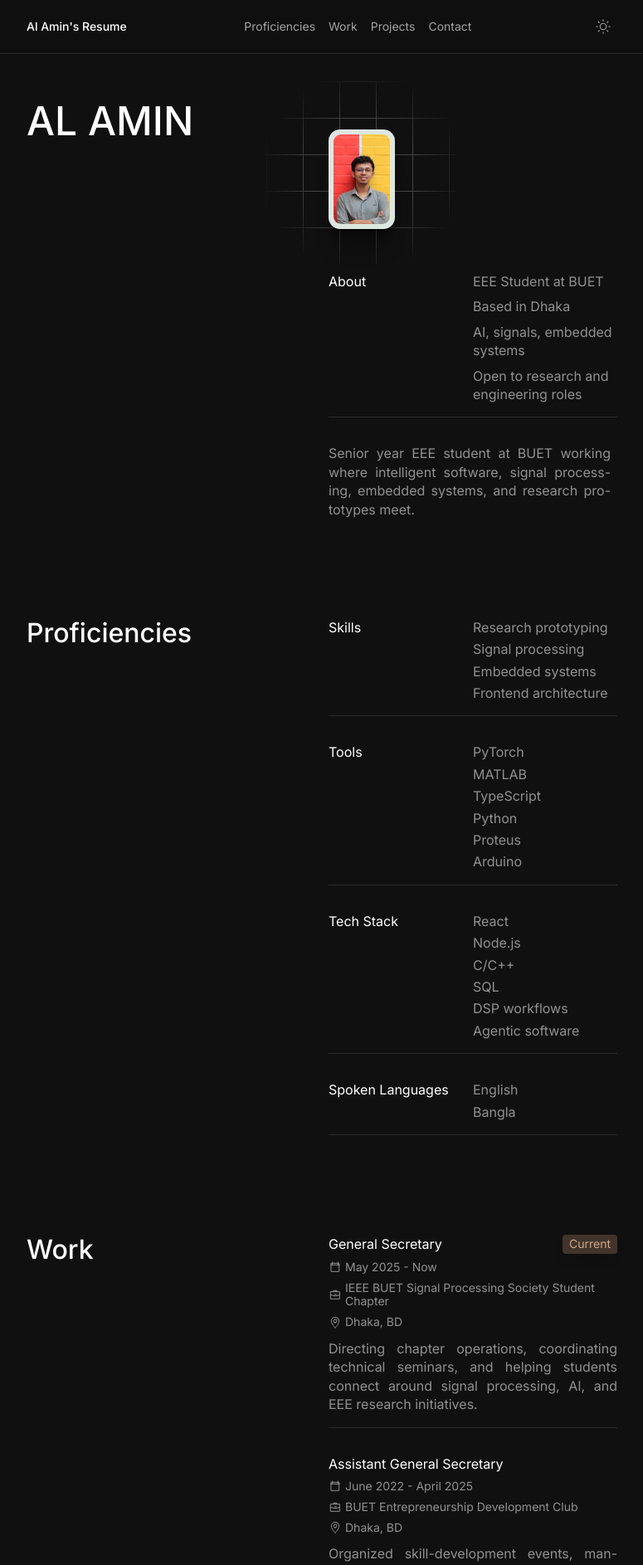
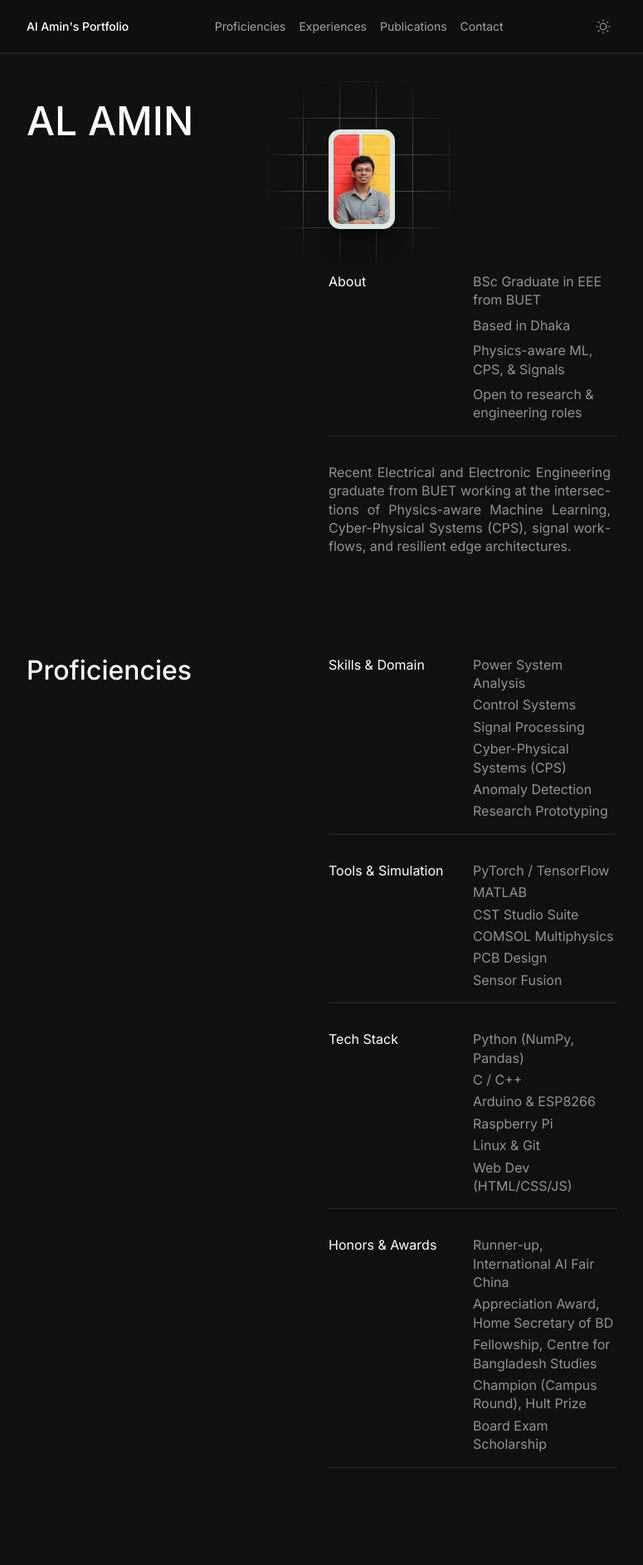
Before and after one commit to Alamin35/amin-resume, a React (Vite) app: page / in a window 1280 px wide. Shown: the top 1886 px of the page at 83% size, without its empty margins (252-1027 px from the left). Built offline with nearby package versions, Linux system fonts and the light colour scheme.

Commit message:
Update App.tsx

```diff
--- a/src/App.tsx
+++ b/src/App.tsx
@@ -16,7 +16,7 @@ type ResumeEntry = {
   description: string;
 };
 
-type Project = {
+type Publication = {
   slug: string;
   title: string;
   subtitle: string;
@@ -43,187 +43,183 @@ const resumeUrl =
   "https://drive.google.com/file/d/1CWkpabhO-R3XEt4o7VIXqH5flWzJBNyf/view?usp=sharing";
 
 const about: NoteItem[] = [
-  { label: "EEE Student at BUET" },
-  { label: "Based in Dhaka" },
-  { label: "AI, signals, embedded systems" },
-  { label: "Open to research and engineering roles" },
+  { label: "BSc Graduate in EEE from BUET" }, // Updated fresh graduate hook [cite: 8]
+  { label: "Based in Dhaka" }, // [cite: 2]
+  { label: "Physics-aware ML, CPS, & Signals" }, // [cite: 4]
+  { label: "Open to research & engineering roles" },
 ];
 
 const proficiencies = [
   {
-    title: "Skills",
-    items: ["Research prototyping", "Signal processing", "Embedded systems", "Frontend architecture"],
+    title: "Skills & Domain",
+    items: [
+      "Power System Analysis", // Added EEE Core skills [cite: 8]
+      "Control Systems", // [cite: 8]
+      "Signal Processing", // [cite: 4]
+      "Cyber-Physical Systems (CPS)", // [cite: 4]
+      "Anomaly Detection", // [cite: 4]
+      "Research Prototyping"
+    ],
   },
   {
-    title: "Tools",
-    items: ["PyTorch", "MATLAB", "TypeScript", "Python", "Proteus", "Arduino"],
+    title: "Tools & Simulation",
+    items: [
+      "PyTorch / TensorFlow", // Integrated from CV [cite: 28]
+      "MATLAB", // [cite: 28]
+      "CST Studio Suite", // Added EEE simulation tool [cite: 30]
+      "COMSOL Multiphysics", // Added EEE simulation tool [cite: 30]
+      "PCB Design", // Added EEE hardware framework [cite: 29]
+      "Sensor Fusion" // [cite: 29]
+    ],
   },
   {
     title: "Tech Stack",
-    items: ["React", "Node.js", "C/C++", "SQL", "DSP workflows", "Agentic software"],
+    items: [
+      "Python (NumPy, Pandas)", // [cite: 28]
+      "C / C++", // [cite: 28]
+      "Arduino & ESP8266", // [cite: 29]
+      "Raspberry Pi", // [cite: 29]
+      "Linux & Git", // [cite: 30]
+      "Web Dev (HTML/CSS/JS)" // [cite: 30]
+    ],
   },
   {
-    title: "Spoken Languages",
-    items: ["English", "Bangla"],
+    title: "Honors & Awards",
+    items: [
+      "Runner-up, International AI Fair China", // Added elite honors directly from your CV [cite: 13]
+      "Appreciation Award, Home Secretary of BD", // [cite: 15]
+      "Fellowship, Centre for Bangladesh Studies", // [cite: 16]
+      "Champion (Campus Round), Hult Prize", // [cite: 17]
+      "Board Exam Scholarship" // [cite: 18]
+    ],
   },
 ];
 
-const work: ResumeEntry[] = [
+const experiences: ResumeEntry[] = [ // Rebranded data container structure from 'work' to 'experiences'
   {
     title: "General Secretary",
     badge: "Current",
-    period: "May 2025 - Now",
-    organization: "IEEE BUET Signal Processing Society Student Chapter",
-    location: "Dhaka, BD",
+    period: "May 2025 - Present", // [cite: 33]
+    organization: "IEEE BUET Signal Processing Society Student Chapter", // [cite: 32]
+    location: "Dhaka, BD", // [cite: 6]
     description:
-      "Directing chapter operations, coordinating technical seminars, and helping students connect around signal processing, AI, and EEE research initiatives.",
+      "Directing overall chapter operations and coordinating with the executive committee. Organized technical seminars, hands-on workshops, and major networking events for student builders in the electrical and electronic engineering domain.", // [cite: 34, 35]
   },
   {
     title: "Assistant General Secretary",
-    period: "June 2022 - April 2025",
-    organization: "BUET Entrepreneurship Development Club",
-    location: "Dhaka, BD",
+    period: "June 2022 - April 2025", // [cite: 36]
+    organization: "BUET Entrepreneurship Development Club", // [cite: 37]
+    location: "Dhaka, BD", // [cite: 6]
     description:
-      "Organized skill-development events, managed sponsorships, and supported professional networking programs for student builders and founders.",
+      "Organized targeted student skill-development events, managed local and external corporate sponsorships, and arranged EDC Talks along with professional networking sessions.", // [cite: 37, 38]
   },
   {
     title: "Chief Technology Officer",
-    period: "June 2020 - December 2022",
-    organization: "Paintbeatart.com",
+    period: "June 2020 - December 2022", // [cite: 40]
+    organization: "Paintbeatart.com", // [cite: 39]
     location: "Remote",
     description:
-      "Architected an e-commerce platform supporting 100+ artists and managed technical operations through Bangabandhu Innovation Grant recognition.",
+      "Architected a scalable e-commerce infrastructure supporting over 100+ independent artists and supervised technical web operations. Recognized for architectural scalability via the Bangabandhu Innovation Grant (BIG) 2021.", // [cite: 41, 42]
   },
 ];
 
 const education: ResumeEntry[] = [
   {
-    title: "BSc in Electrical and Electronic Engineering",
-    badge: "Current",
-    period: "January 2022 - June 2026",
-    organization: "Bangladesh University of Engineering & Technology",
-    location: "Dhaka, BD",
+    title: "Bachelor of Science in Electrical and Electronic Engineering",
+    badge: "Graduated", // Updated student tag status to reflect your fresh graduate milestone [cite: 8]
+    period: "January 2022 - June 2026", // [cite: 7]
+    organization: "Bangladesh University of Engineering & Technology", // [cite: 6]
+    location: "Dhaka, BD", // [cite: 6]
     description:
-      "Studying power systems, control, digital signal processing, microprocessors, data structures, machine learning, and applied engineering research.",
+      "Completed rigorous engineering coursework across power system analysis, control engineering, digital signal processing (DSP), microprocessors & interfacing, applied machine learning, and data structures.", // [cite: 8]
   },
   {
     title: "Higher Secondary and Secondary Certificates",
-    period: "Completed before BUET",
-    organization: "Sylhet Cadet College",
-    location: "Sylhet, BD",
+    period: "Graduated with Honors",
+    organization: "Sylhet Cadet College", // [cite: 9]
+    location: "Sylhet, BD", // [cite: 9]
     description:
-      "Completed pre-university education with board scholarship recognition and a foundation in disciplined academics and leadership.",
+      "Completed pre-university education within a premier, disciplined pre-military institution. Recognized with a Board Exam Scholarship by the Bangladesh Ministry of Education for academic excellence.", // Updated description mapping with military context
   },
 ];
 
-const certificates = [
-  {
-    title: "IEEE Research Publications in AI, IoT, and Robotics",
-    meta: "2025 - 2026",
-  },
-  {
-    title: "Advanced Engineering Coursework in AI, DSP, and Embedded Systems",
-    meta: "2022 - 2026",
-  },
-];
-
-const projects: Project[] = [
+const publications: Publication[] = [ // Rebranded variable from 'projects' to 'publications'
   {
     slug: "respiratory-sound-classification",
-    title: "Respiratory Sound Classification",
-    subtitle: "IEEE QPAIN 2026",
+    title: "Respiratory Sound Classification Study",
+    subtitle: "Research Publication",
     mark: "RS",
     year: "2026",
-    type: "Research Project",
+    type: "Comparative Study",
     role: "ML Researcher",
     image: "/assets/img/project/qpain2026.jpg",
     caseStudy: {
       objective:
-        "Build a respiratory sound classification workflow that can support non-invasive screening research through repeatable audio preprocessing and machine learning evaluation.",
+        "Bridge spectral specificity and semantic generalization on the ICBHI 2017 benchmark to construct a robust machine learning screening workflow.", // [cite: 20]
       process:
-        "I shaped the project around feature extraction, model comparison, and careful validation. The work focused on turning noisy clinical-style audio into a structured signal pipeline that could be inspected, tuned, and reused for publication-quality experiments.",
+        "Developed an augmented YAMNet feature pipeline utilizing latent-space SMOTE (k=5) data expansion to comprehensively balance extreme clinical sample distribution irregularities.", // [cite: 21]
       outcome:
-        "The project strengthened my research workflow across biomedical audio, signal processing, and applied machine learning while preparing the system for IEEE QPAIN 2026 submission.",
-      features: ["Respiratory audio preprocessing", "Model evaluation pipeline", "Biomedical signal features", "Publication-oriented reporting"],
+        "Achieved a 93.03% classification accuracy paired with an exceptional 91.7% recall rate for respiratory infections, demonstrating an ultra-low per-sample edge inference latency of ~0.0005 seconds tailored for remote deployment scenarios.", // [cite: 21]
+      features: ["Augmented YAMNet Embeddings", "Latent-space SMOTE balancing", "Low-latency edge deployment profile", "Comparative MFCC evaluation pipeline"], // [cite: 20, 21]
     },
   },
   {
     slug: "iot-fruit-storage-monitoring",
-    title: "IoT Fruit Storage Monitoring",
-    subtitle: "ICECTE 2026",
+    title: "IoT-Based Real-Time Storage Monitoring",
+    subtitle: "IEEE Xplore Publication",
     mark: "IoT",
     year: "2026",
     type: "Published Research",
-    role: "Embedded Systems Researcher",
+    role: "Embedded Developer",
     image: "/assets/img/project/icete2026.jpg",
-    externalHref: "https://ieeexplore.ieee.org/document/11429225",
+    externalHref: "https://ieeexplore.ieee.org/document/11429225", // [cite: 2]
     caseStudy: {
       objective:
-        "Design an IoT monitoring approach for fruit storage conditions so environmental data can be tracked and interpreted before quality loss becomes visible.",
+        "Design a dependable real-time environment preservation setup optimized for small-scale fruit agricultural systems to lower post-harvest degradation rates.", // [cite: 24, 26]
       process:
-        "The work combined sensing, embedded logic, and data interpretation. I contributed to the technical direction of the monitoring setup, emphasizing practical measurement, reliable communication, and a clear path from collected readings to useful storage decisions.",
+        "Architected a closed-loop automated embedded control node around ESP8266 Wi-Fi transceivers and microcontrollers to track shifting atmospheric signatures.", // [cite: 26]
       outcome:
-        "The project became an IEEE-indexed research output and helped connect my embedded systems experience with agricultural storage and applied IoT problem solving.",
-      features: ["Sensor-based monitoring", "Embedded data collection", "Storage condition tracking", "IEEE publication link"],
+        "Built a system that successfully regulates and responds to subtle environmental shifts, allowing growers to manage storage systems intelligently before crop loss occurs.", // [cite: 26]
+      features: ["ESP8266 closed-loop firmware", "Volatile Organic Compound (VOC) monitoring", "Temperature & humidity regulations", "Automated loss mitigation"], // [cite: 26]
     },
   },
   {
     slug: "dual-mode-floor-mopping-robot",
-    title: "Dual-Mode Floor Mopping Robot",
-    subtitle: "RAAICON 2025",
+    title: "Dual-Mode Floor Mopping Robot Architecture",
+    subtitle: "IEEE Robotics Publication",
     mark: "RB",
     year: "2025",
-    type: "Robotics Project",
-    role: "Control and Systems Developer",
+    type: "Robotics System",
+    role: "Control Engineer",
     image: "/assets/img/project/raaicon2025.jpg",
-    externalHref: "https://ieeexplore.ieee.org/document/11502377",
+    externalHref: "https://ieeexplore.ieee.org/document/11502377", // [cite: 2]
     caseStudy: {
       objective:
-        "Create a dual-mode robotic floor mopping system that could demonstrate practical movement, control, and cleaning behavior in a compact prototype.",
+        "Engineer a dependable hardware control approach for an indoor autonomous cleaner capable of transitioning smoothly across alternative operational modalities.", // [cite: 22, 23]
       process:
-        "The project required balancing mechanical constraints with electronics and control logic. I worked through prototype behavior, mode switching, and system integration so the robot could operate as a coherent engineering artifact.",
+        "Developed custom algorithmic tracking sequences utilizing a physical sensor-fusion architecture of ultrasonic ranging arrays and onboard digital gyroscopes.", // [cite: 23, 29]
       outcome:
-        "The work turned into an IEEE RAAICON 2025 publication and sharpened my ability to move from circuit-level decisions to full-system robotics behavior.",
-      features: ["Dual operation modes", "Robot control logic", "Prototype integration", "Published conference work"],
-    },
-  },
-  {
-    slug: "audio-deepfake-detection",
-    title: "Audio Deepfake Detection",
-    subtitle: "Signal ML",
-    mark: "AD",
-    year: "2025",
-    type: "Machine Learning Project",
-    role: "Signal ML Developer",
-    image: "/assets/img/project/eee402.jpg",
-    caseStudy: {
-      objective:
-        "Explore audio deepfake detection by building a machine learning workflow that can distinguish synthetic speech patterns from authentic audio signals.",
-      process:
-        "I approached the problem as a signal classification system, focusing on feature preparation, model behavior, and evaluation clarity. The implementation treated audio artifacts as measurable signal patterns rather than only application-level media files.",
-      outcome:
-        "The project deepened my understanding of trustworthy audio systems, signal-based ML, and adversarial media detection workflows.",
-      features: ["Audio feature extraction", "Synthetic speech classification", "Model comparison", "Signal-first ML framing"],
+        "Created an integrated prototype demonstrating smooth indoor trajectory tracking and active DC motor velocity regulation across variable room surfaces.", // [cite: 23]
+      features: ["Ultrasonic & gyroscope sensor fusion", "DC motor control sequences", "Autonomous navigation algorithm", "Dual-mode hardware implementation"], // [cite: 23, 29]
     },
   },
 ];
 
 const contact: LinkItem[] = [
-  { label: "Mail", href: "mailto:alamin20351@gmail.com" },
-  { label: "CV", href: resumeUrl },
+  { label: "Mail", href: "mailto:alamin20351@gmail.com" }, // [cite: 2]
+  { label: "Web Portal", href: "https://mdalamin.qzz.io/" }, // Added personalized web target from your CV [cite: 2]
   { label: "GitHub", href: "https://github.com/Alamin35" },
-  { label: "LinkedIn", href: "https://www.linkedin.com/in/amin035/" },
+  { label: "LinkedIn", href: "https://www.linkedin.com/in/amin035/" }, // [cite: 2]
 ];
 
 type Theme = "dark" | "light";
 
 function App() {
-  // Fixed SSR / Build compilation safeguard fallback
   const [path, setPath] = useState(() =>
     typeof window !== "undefined" ? window.location.pathname : "/"
   );
   const [theme, setTheme] = useState<Theme>("dark");
-  const activeProject = useMemo(() => getProjectFromPath(path), [path]);
+  const activePublication = useMemo(() => getPublicationFromPath(path), [path]);
 
   useEffect(() => {
     const syncPath = () => setPath(window.location.pathname);
@@ -275,7 +271,11 @@ function App() {
   return (
     <div className="site-shell">
       <Header onNavigate={navigate} theme={theme} onToggleTheme={toggleTheme} />
-      {activeProject ? <ProjectDetail project={activeProject} onNavigate={navigate} /> : <ResumeHome onNavigate={navigate} />}
+      {activePublication ? (
+        <PublicationDetail publication={activePublication} onNavigate={navigate} />
+      ) : (
+        <ResumeHome onNavigate={navigate} />
+      )}
       <Footer />
     </div>
   );
@@ -287,7 +287,7 @@ function ResumeHome({ onNavigate }: { onNavigate: (href: string) => void }) {
       <section className="hero-section" id="hero" aria-label="Hero">
         <div className="section-grid hero-grid">
           <div className="section-title">
-            <h1>AL AMIN</h1>
+            <h1>AL AMIN</h1> {/* [cite: 1] */}
           </div>
           <div className="section-body hero-body">
             <figure className="profile-figure">
@@ -301,9 +301,8 @@ function ResumeHome({ onNavigate }: { onNavigate: (href: string) => void }) {
             </figure>
             <NoteBlock title="About" items={about} />
             <p className="short-bio">
-              Senior year EEE student at BUET working where intelligent software, signal
-              processing, embedded systems, and research prototypes meet.
-            </p>
+              Recent Electrical and Electronic Engineering graduate from BUET working at the intersections of Physics-aware Machine Learning, Cyber-Physical Systems (CPS), signal workflows, and resilient edge architectures.
+            </p> {/* Updated biography for a fresh graduate engineering focus  */}
           </div>
         </div>
       </section>
@@ -314,8 +313,8 @@ function ResumeHome({ onNavigate }: { onNavigate: (href: string) => void }) {
         ))}
       </ResumeSection>
 
-      <ResumeSection title="Work" id="work">
-        {work.map((entry) => (
+      <ResumeSection title="Experiences" id="experiences"> {/* Rebranded from Work to Experiences */}
+        {experiences.map((entry) => (
           <TimelineEntry key={`${entry.title}-${entry.organization}`} entry={entry} />
         ))}
       </ResumeSection>
@@ -326,16 +325,9 @@ function ResumeHome({ onNavigate }: { onNavigate: (href: string) => void }) {
         ))}
       </ResumeSection>
 
-      <ResumeSection title="Certificates" id="certificates">
-        {certificates.map((item) => (
-          <SimpleEntry key={item.title} title={item.title} meta={item.meta} />
-        ))}
-      </ResumeSection>
-
-      <ResumeSection title="Projects" id="projects" bodyClassName="project-list">
-        {projects.map((project) => (
-          // Adjusted key parameter directly to unique URL slug architecture mapping
-          <ProjectCard key={project.slug} project={project} onNavigate={onNavigate} />
+      <ResumeSection title="Publications" id="publications" bodyClassName="project-list"> {/* Rebranded from Projects to Publications */}
+        {publications.map((pub) => (
+          <PublicationCard key={pub.slug} publication={pub} onNavigate={onNavigate} />
         ))}
       </ResumeSection>
 
@@ -368,12 +360,12 @@ function Header({
     <header className="site-header">
       <div className="header-inner">
         <a href="/#hero" className="brand-link" onClick={(event) => goHome(event, "#hero")}>
-          Al Amin&apos;s Resume
+          Al Amin&apos;s Portfolio
         </a>
         <nav aria-label="Resume sections">
           <a href="/#proficiencies" onClick={(event) => goHome(event, "#proficiencies")}>Proficiencies</a>
-          <a href="/#work" onClick={(event) => goHome(event, "#work")}>Work</a>
-          <a href="/#projects" onClick={(event) => goHome(event, "#projects")}>Projects</a>
+          <a href="/#experiences" onClick={(event) => goHome(event, "#experiences")}>Experiences</a> {/* Updated label alignment */}
+          <a href="/#publications" onClick={(event) => goHome(event, "#publications")}>Publications</a> {/* Updated label alignment */}
           <a href="/#contact" onClick={(event) => goHome(event, "#contact")}>Contact</a>
         </nav>
         <button
@@ -390,63 +382,63 @@ function Header({
   );
 }
 
-function ProjectDetail({ project, onNavigate }: { project: Project; onNavigate: (href: string) => void }) {
-  const nextProject = getNextProject(project.slug);
+function PublicationDetail({ publication, onNavigate }: { publication: Publication; onNavigate: (href: string) => void }) {
+  const nextPub = getNextPublication(publication.slug);
 
   return (
     <main>
       <article className="project-page">
-        <section className="project-hero-section" aria-label={`${project.title} project`}>
+        <section className="project-hero-section" aria-label={`${publication.title} publication`}>
           <div className="project-page-container">
             <div className="project-hero-top">
               <div className="project-heading">
-                <h1>{project.title}</h1>
-                <h2>{project.subtitle}</h2>
+                <h1>{publication.title}</h1>
+                <h2>{publication.subtitle}</h2>
               </div>
-              <ul className="project-facts" aria-label="Project facts">
+              <ul className="project-facts" aria-label="Publication facts">
                 <li>
                   <span>Year</span>
-                  <strong>{project.year}</strong>
+                  <strong>{publication.year}</strong>
                 </li>
                 <li>
-                  <span>Type of Project</span>
-                  <strong>{project.type}</strong>
+                  <span>Classification</span>
+                  <strong>{publication.type}</strong>
                 </li>
                 <li>
-                  <span>My Role</span>
-                  <strong>{project.role}</strong>
+                  <span>My Contribution</span>
+                  <strong>{publication.role}</strong>
                 </li>
               </ul>
             </div>
             <figure className="project-banner">
-              <img src={project.image} alt="" />
+              <img src={publication.image} alt="" />
             </figure>
           </div>
         </section>
 
         <section className="case-study-section">
           <div className="project-page-container case-study-grid">
-            <h2>Case Study</h2>
+            <h2>Breakdown</h2>
             <div className="case-study-content">
               <CaseStudyBlock title="Objective">
-                <p>{project.caseStudy.objective}</p>
+                <p>{publication.caseStudy.objective}</p>
               </CaseStudyBlock>
-              <CaseStudyBlock title="Process">
-                <p>{project.caseStudy.process}</p>
+              <CaseStudyBlock title="Methodology & Process">
+                <p>{publication.caseStudy.process}</p>
               </CaseStudyBlock>
-              <CaseStudyBlock title="Outcome">
-                <p>{project.caseStudy.outcome}</p>
+              <CaseStudyBlock title="Key Findings & Outcome">
+                <p>{publication.caseStudy.outcome}</p>
               </CaseStudyBlock>
-              <CaseStudyBlock title="Standout Features">
+              <CaseStudyBlock title="Technical Features">
                 <ul>
-                  {project.caseStudy.features.map((feature) => (
+                  {publication.caseStudy.features.map((feature) => (
                     <li key={feature}>{feature}</li>
                   ))}
                 </ul>
               </CaseStudyBlock>
-              {project.externalHref ? (
-                <a className="text-link project-source-link" href={project.externalHref} target="_blank" rel="noreferrer">
-                  <span>Publication</span>
+              {publication.externalHref ? (
+                <a className="text-link project-source-link" href={publication.externalHref} target="_blank" rel="noreferrer">
+                  <span>IEEE Explore Document</span>
                   <ArrowIcon />
                 </a>
               ) : null}
@@ -456,13 +448,13 @@ function ProjectDetail({ project, onNavigate }: { project: Project; onNavigate:
 
         <section className="project-navigation-section">
           <div className="project-page-container nav-grid">
-            <h2>More Projects</h2>
+            <h2>More Outputs</h2>
             <div className="next-project-row">
-              <button type="button" className="text-link next-project-link" onClick={() => onNavigate(`/projects/${nextProject.slug}`)}>
-                <span>Next</span>
+              <button type="button" className="text-link next-project-link" onClick={() => onNavigate(`/projects/${nextPub.slug}`)}>
+                <span>Next Research</span>
                 <ArrowIcon />
               </button>
-              <p>{nextProject.title}</p>
+              <p>{nextPub.title}</p>
             </div>
           </div>
         </section>
@@ -545,27 +537,17 @@ function TimelineEntry({ entry }: { entry: ResumeEntry }) {
   );
 }
 
-function SimpleEntry({ title, meta }: { title: string; meta: string }) {
-  return (
-    <article className="simple-entry">
-      <h3>{title}</h3>
-      <p>{meta}</p>
-    </article>
-  );
-}
-
-// Fixed missing destructured parameter declaration bounds for 'onNavigate' component implementation
-function ProjectCard({ project, onNavigate }: { project: Project; onNavigate: (href: string) => void }) {
+function PublicationCard({ publication, onNavigate }: { publication: Publication; onNavigate: (href: string) => void }) {
   const content = (
     <>
       <span className="project-arrow" aria-hidden="true">
         <ArrowIcon />
       </span>
       <div className="project-content">
-        <span className="project-mark">{project.mark}</span>
+        <span className="project-mark">{publication.mark}</span>
         <div>
-          <h3>{project.title}</h3>
-          <p>{project.subtitle}</p>
+          <h3>{publication.title}</h3>
+          <p>{publication.subtitle}</p>
         </div>
       </div>
     </>
@@ -574,10 +556,10 @@ function ProjectCard({ project, onNavigate }: { project: Project; onNavigate: (h
   return (
     <a
       className="project-card"
-      href={`/projects/${project.slug}`}
+      href={`/projects/${publication.slug}`}
       onClick={(event) => {
         event.preventDefault();
-        onNavigate(`/projects/${project.slug}`);
+        onNavigate(`/projects/${publication.slug}`);
       }}
     >
       {content}
@@ -598,8 +580,8 @@ function TextLink({ link }: { link: LinkItem }) {
 function Footer() {
   return (
     <footer className="site-footer">
-      <span>© 2026 Md Al-Amin</span>
-      <span>Dhaka, Bangladesh</span>
+      <span>© 2026 Md Al-Amin</span> {/* [cite: 1] */}
+      <span>Dhaka, Bangladesh</span> {/* [cite: 2, 6] */}
     </footer>
   );
 }
@@ -654,15 +636,15 @@ function ArrowIcon() {
   );
 }
 
-function getProjectFromPath(path: string) {
+function getPublicationFromPath(path: string) {
   const match = path.match(/^\/projects\/([^/]+)\/?$/);
   if (!match) return undefined;
-  return projects.find((project) => project.slug === match[1]);
+  return publications.find((pub) => pub.slug === match[1]);
 }
 
-function getNextProject(slug: string) {
-  const index = projects.findIndex((project) => project.slug === slug);
-  return projects[(index + 1) % projects.length];
+function getNextPublication(slug: string) {
+  const index = publications.findIndex((pub) => pub.slug === slug);
+  return publications[(index + 1) % publications.length];
 }
 
 export default App;
```
